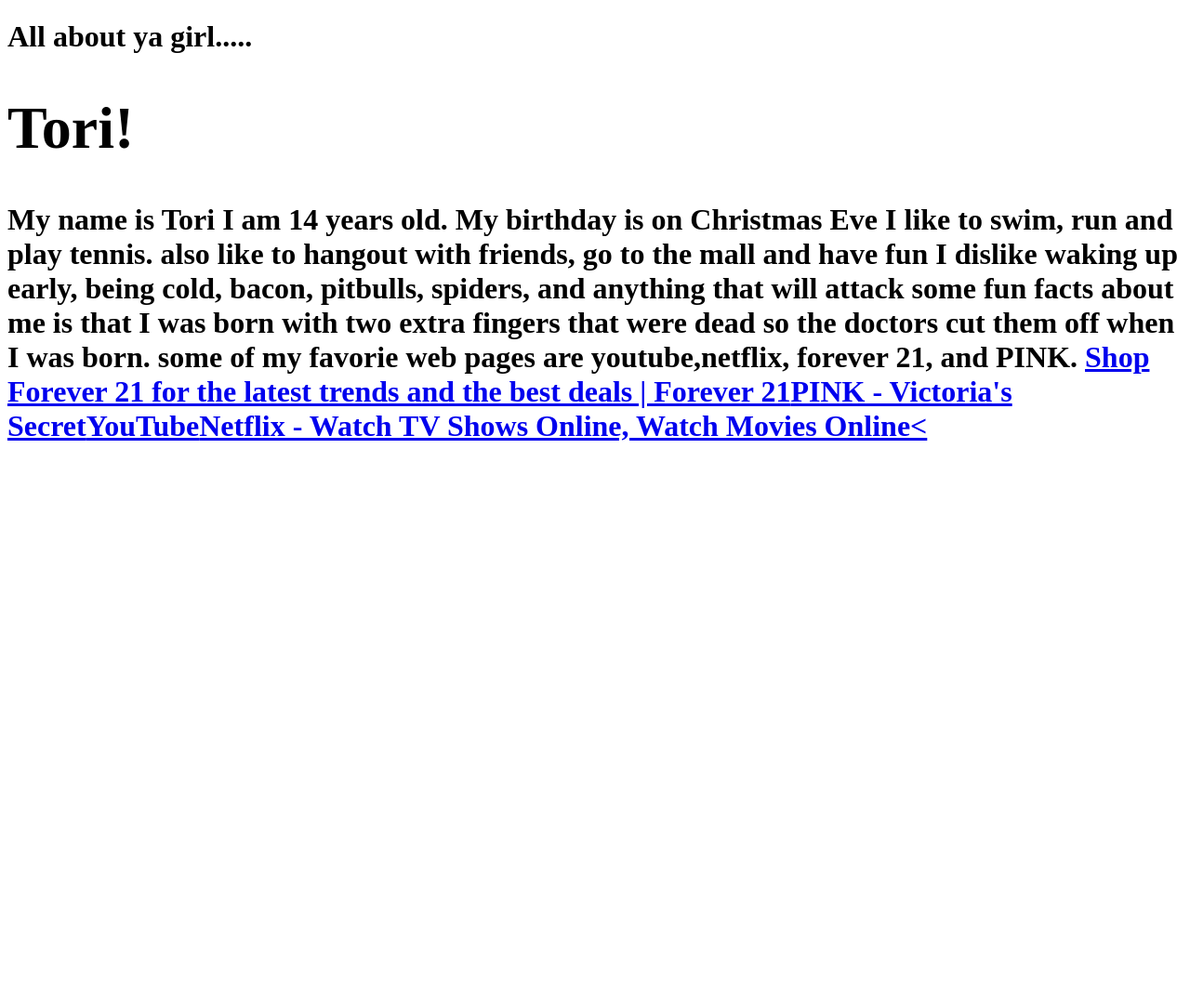
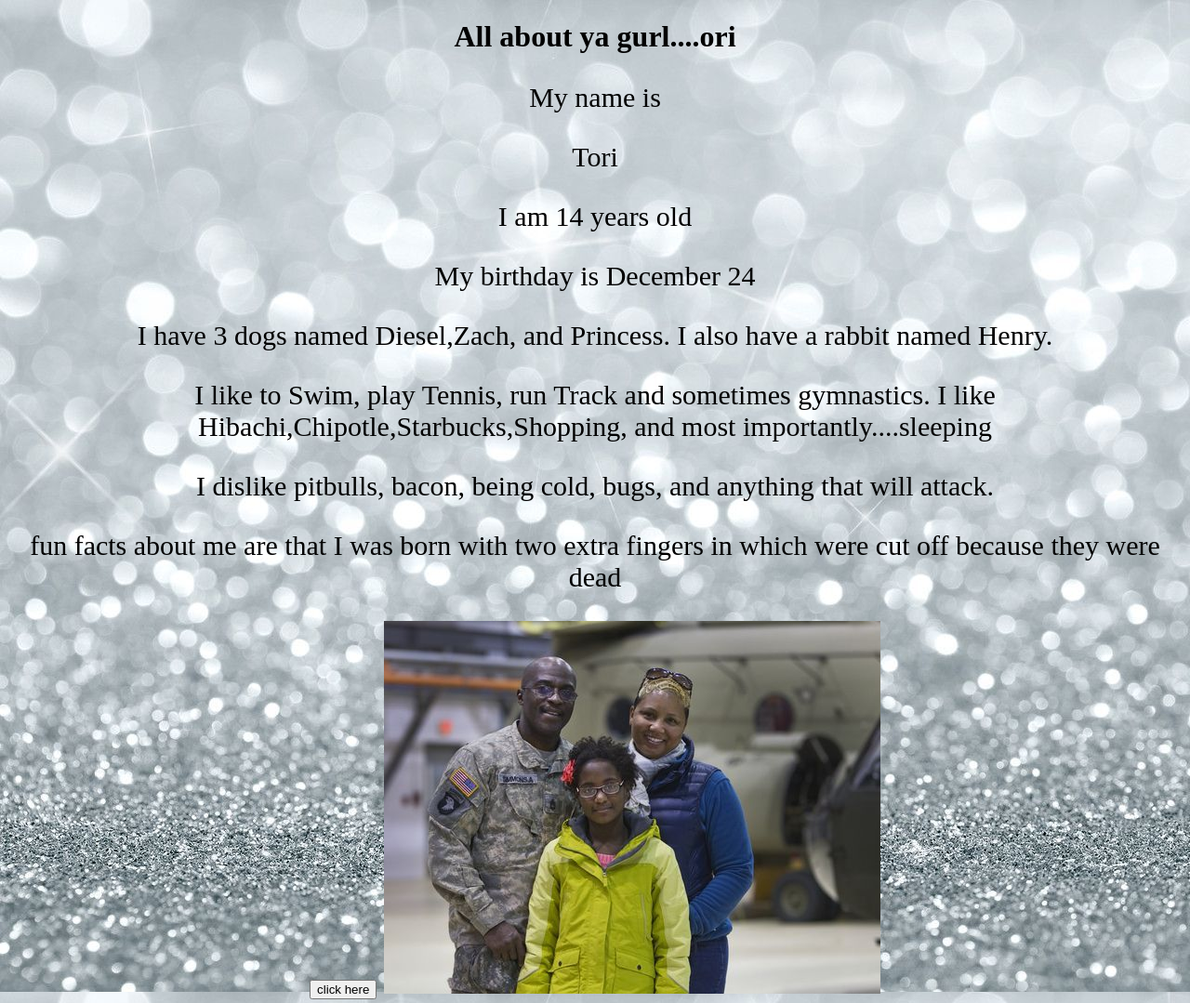
Before and after one commit to Tori898098/Portfolio, a plain HTML site: page index.html in a window 1280 px wide. Shown: the top 1079 px of the page at 93% size. Before the commit the page ends 800 px from the top, so only its background shows below. Drawn offline with Linux system fonts and the light colour scheme.

Commit message:
Add files via upload

```diff
--- a/index.html
+++ b/index.html
@@ -1,23 +1,27 @@
 <!DOCTYPE html>
 <html>
 <head>
-<title>Page Title</title>
-</All about ya girl tori!>
+  <link rel="stylesheet" href="style.css">
+<script type="text/javascript" src="script.js" ></script>
+  <title>Page Title</title>
+</head>
 <body>
 
-<h1>All about ya girl..... <table>
+<h1>All about ya gurl....ori</h1>
+<p> My name is <table>
 
-</table><table>
+<p> Tori</p>
 
-<h1>Tori!</h1>
-My name is Tori
-I am 14 years old.
-My birthday is on Christmas Eve
-I like to swim, run and play tennis. <i></i> <i></i> also like to hangout with friends, go to the mall and have fun
-I dislike waking up early, being cold, bacon, pitbulls, spiders, and anything that will attack
-some fun facts about me is that I was born with two extra fingers that were dead so the doctors cut them off when I was born.
-some of my favorie web pages are youtube,netflix, forever 21, and PINK.
-<a href="/url?sa=t&amp;rct=j&amp;q=&amp;esrc=s&amp;source=web&amp;cd=1&amp;cad=rja&amp;uact=8&amp;ved=0ahUKEwjpirDF_ZDVAhUDdz4KHXHZANMQFggmMAA&amp;url=http%3A%2F%2Fwww.forever21.com%2F&amp;usg=AFQjCNFb4UerOgd1Xn6Zf4XhLHXhBWHePg" onmousedown="return rwt(this,'','','','1','AFQjCNFb4UerOgd1Xn6Zf4XhLHXhBWHePg','','0ahUKEwjpirDF_ZDVAhUDdz4KHXHZANMQFggmMAA','','',event)" data-href="http://www.forever21.com/">Shop Forever 21 for the latest trends and the best deals | Forever 21</a>
-<a href="/url?sa=t&amp;rct=j&amp;q=&amp;esrc=s&amp;source=web&amp;cd=1&amp;cad=rja&amp;uact=8&amp;ved=0ahUKEwjtoKfj_ZDVAhUDVz4KHUvlACQQFggmMAA&amp;url=https%3A%2F%2Fwww.victoriassecret.com%2Fpink&amp;usg=AFQjCNEdyhDgNvEHzx2MG65IJfWiUyaU9g" onmousedown="return rwt(this,'','','','1','AFQjCNEdyhDgNvEHzx2MG65IJfWiUyaU9g','','0ahUKEwjtoKfj_ZDVAhUDVz4KHUvlACQQFggmMAA','','',event)" data-href="https://www.victoriassecret.com/pink">PINK - Victoria's Secret</a>
-<a href="/url?sa=t&amp;rct=j&amp;q=&amp;esrc=s&amp;source=web&amp;cd=1&amp;cad=rja&amp;uact=8&amp;ved=0ahUKEwjUnbfy_ZDVAhUMcz4KHd2JAJUQFggmMAA&amp;url=https%3A%2F%2Fwww.youtube.com%2F&amp;usg=AFQjCNEdVqyiyuIo2lbMeWvOYYUW_HEBVQ" onmousedown="return rwt(this,'','','','1','AFQjCNEdVqyiyuIo2lbMeWvOYYUW_HEBVQ','','0ahUKEwjUnbfy_ZDVAhUMcz4KHd2JAJUQFggmMAA','','',event)" data-href="https://www.youtube.com/">YouTube</a>
-<a href="/url?sa=t&amp;rct=j&amp;q=&amp;esrc=s&amp;source=web&amp;cd=1&amp;cad=rja&amp;uact=8&amp;ved=0ahUKEwiervL9_ZDVAhVIOD4KHbQZAVMQFggmMAA&amp;url=https%3A%2F%2Fwww.netflix.com%2F&amp;usg=AFQjCNEh_bRsECjC1N1ZWnsbuY4WJWZ_Ag" onmousedown="return rwt(this,'','','','1','AFQjCNEh_bRsECjC1N1ZWnsbuY4WJWZ_Ag','','0ahUKEwiervL9_ZDVAhVIOD4KHbQZAVMQFggmMAA','','',event)" data-href="https://www.netflix.com/">Netflix - Watch TV Shows Online, Watch Movies Online<
+<p> I am 14 years old</p>
+<p> My birthday is December 24</p>
+<p> I have 3 dogs named Diesel,Zach, and Princess. I also have a rabbit named Henry.</p>
+  <p>I like to Swim, play Tennis, run Track and sometimes gymnastics. I like Hibachi,Chipotle,Starbucks,Shopping, and most importantly....sleeping<p>
+<p> I dislike pitbulls, bacon, being cold, bugs, and anything that will attack.</p>
+
+<p> <a href="#"></a> fun facts about me are that I was born with two extra fingers in which were cut off because they were dead <p>
+<button onclick="changepicture()"> click here</button>
+<img id=familyphoto src="toriel.jpg" alt="toriel.jpg">
+
+<td></td>
+</body>
+</html>
--- /dev/null
+++ b/script.js
@@ -0,0 +1,4 @@
+alert("WELCOME TO MY SPARKLY PAGE!!!");
+function changepicture (){
+  document.getElementById('familyphoto').src="me.jpg"
+}
--- a/style.css
+++ b/style.css
@@ -1,13 +1,6 @@
-<!DOCTYPE html>
-<html>
-<head>
-<title>Page Title</title>
-</head>
-<body>
+body {
+    background-image: url("sparkly wallpaper.jpg");
 
-<h1>This is a Heading</h1>
-<p>This is a paragraph.</p>
-
-</body>
-</html>
-Try it Yourself »
+text-align: center;}
+p{
+    font-size: 30px;}
```
Also changed, not shown: ewww.jpg (added), me.jpg (added), sparkly wallpaper.jpg (added), toriel.jpg (added).
